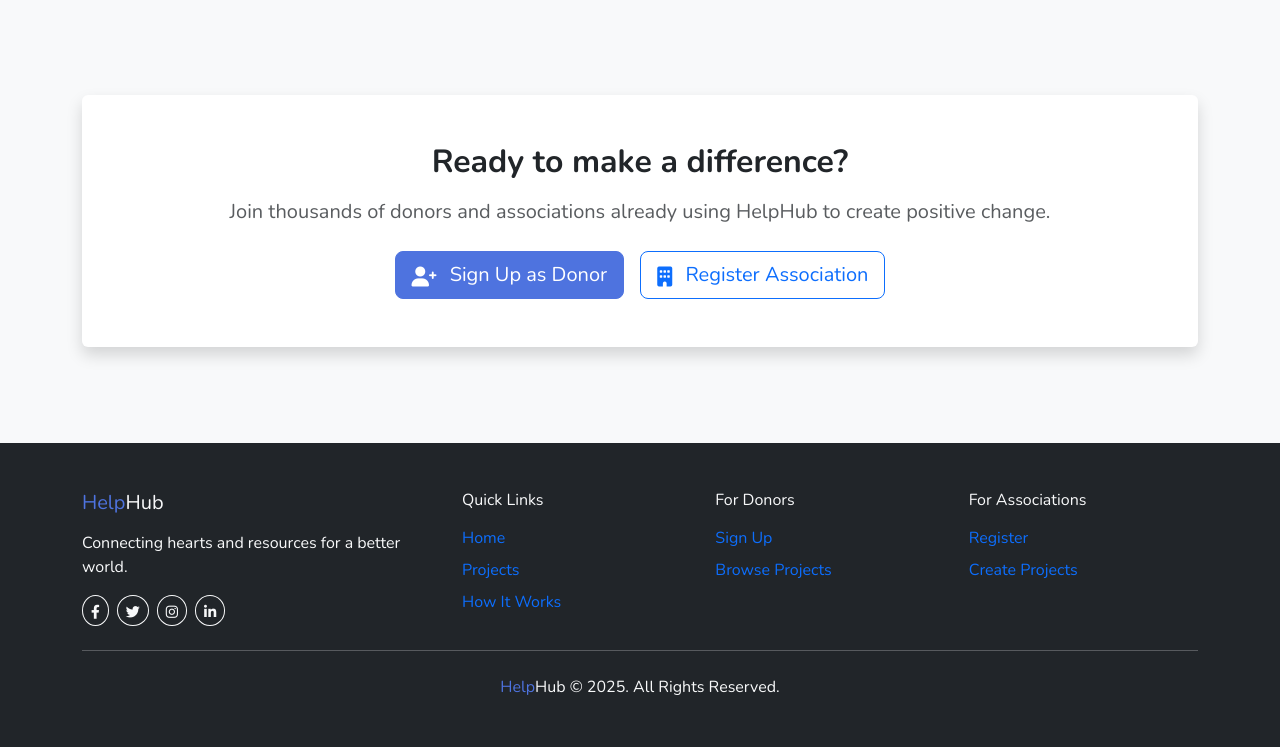
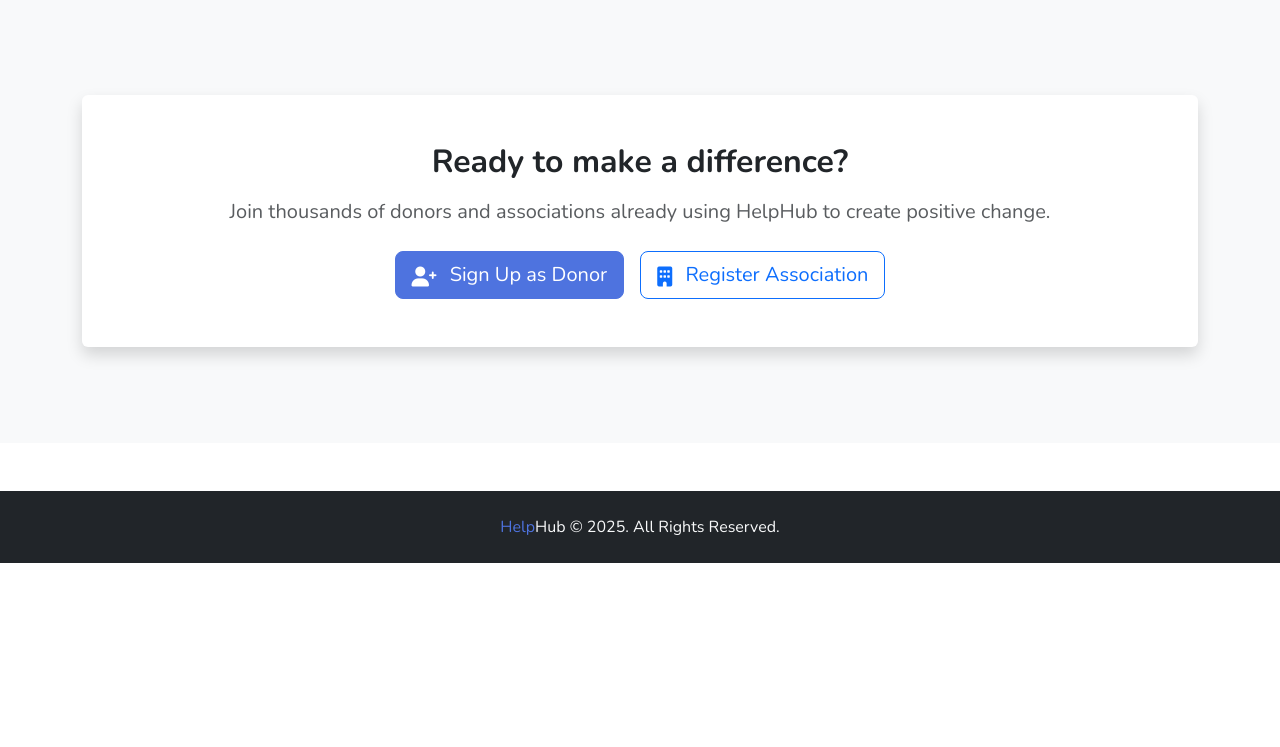
Before and after one commit to eya-bj/helphub_project, a PHP site: page / in a window 1280 px wide. Shown: the part 2509-3256 px from the top of the page. After the commit the page ends 3072 px from the top, so only its background shows below. Run offline with PHP 8.4, Linux system fonts and the light colour scheme; data comes from the database, SQL or seed files in the repository.

Commit message:
ekher version

```diff
--- a/backend/common/delete_account.php
+++ b/backend/common/delete_account.php
@@ -4,7 +4,7 @@ require_once '../db.php'; // Adjust path as needed
 
 // Check if user is logged in and request is POST
 if (!isset($_SESSION['user_id']) || !isset($_SESSION['user_type']) || $_SERVER['REQUEST_METHOD'] !== 'POST') {
-    header("Location: ../../index.html?error=unauthorized");
+    header("Location: ../../index.php?error=unauthorized"); // Updated link
     exit;
 }
 
@@ -71,7 +71,7 @@ try {
 
         // Destroy session and redirect to homepage
         session_destroy();
-        header("Location: ../../index.html?message=account_deleted");
+        header("Location: ../../index.php?message=account_deleted"); // Updated link
         exit;
     } else {
         // Rollback transaction
--- a/contact.html
+++ b/contact.html
@@ -36,7 +36,7 @@
     <!-- Navigation Bar -->
     <nav class="navbar navbar-expand-lg navbar-light bg-white shadow-sm">
         <div class="container">
-            <a class="navbar-brand" href="index.html">
+            <a class="navbar-brand" href="index.php">
                 <span class="text-primary fw-bold">Help</span><span class="text-secondary">Hub</span>
             </a>
         </div>
--- a/dashboard-donor.php
+++ b/dashboard-donor.php
@@ -5,7 +5,7 @@ session_start();
 // Check if user is logged in as donor
 if (!isset($_SESSION['user_id']) || $_SESSION['user_type'] !== 'donor') {
     // Redirect to login page
-    header("Location: index.html?error=unauthorized");
+    header("Location: index.php?error=unauthorized"); // Updated link
     exit;
 }
 
--- a/index.php
+++ b/index.php
@@ -345,57 +345,10 @@ try {
     </section>
 
     <!-- Footer -->
-    <footer class="bg-dark text-light">
-        <div class="container py-5">
-            <div class="row g-4">
-                <div class="col-lg-4">
-                    <h5 class="mb-3"><span class="text-primary">Help</span><span class="text-light">Hub</span></h5>
-                    <p class="mb-3">Connecting hearts and resources for a better world.</p>
-                    <div class="d-flex gap-2">
-                        <a href="#" class="btn btn-sm btn-outline-light rounded-circle">
-                            <i class="fab fa-facebook-f"></i>
-                        </a>
-                        <a href="#" class="btn btn-sm btn-outline-light rounded-circle">
-                            <i class="fab fa-twitter"></i>
-                        </a>
-                        <a href="#" class="btn btn-sm btn-outline-light rounded-circle">
-                            <i class="fab fa-instagram"></i>
-                        </a>
-                        <a href="#" class="btn btn-sm btn-outline-light rounded-circle">
-                            <i class="fab fa-linkedin-in"></i>
-                        </a>
-                    </div>
-                </div>
-                <div class="col-lg-8">
-                    <div class="row">
-                        <div class="col-sm-4">
-                            <h6 class="mb-3">Quick Links</h6>
-                            <ul class="list-unstyled mb-0">
-                                <li class="mb-2"><a href="index.php" class="text-decoration-none">Home</a></li> <!-- Updated link -->
-                                <li class="mb-2"><a href="#projects" class="text-decoration-none">Projects</a></li>
-                                <li class="mb-2"><a href="#how-it-works" class="text-decoration-none">How It Works</a></li>
-                            </ul>
-                        </div>
-                        <div class="col-sm-4">
-                            <h6 class="mb-3">For Donors</h6>
-                            <ul class="list-unstyled mb-0">
-                                <li class="mb-2"><a href="register-donor.html" class="text-decoration-none">Sign Up</a></li>
-                                <li class="mb-2"><a href="#projects" class="text-decoration-none">Browse Projects</a></li>
-                            </ul>
-                        </div>
-                        <div class="col-sm-4">
-                            <h6 class="mb-3">For Associations</h6>
-                            <ul class="list-unstyled mb-0">
-                                <li class="mb-2"><a href="register-association.html" class="text-decoration-none">Register</a></li>
-                                <li class="mb-2"><a href="#" class="text-decoration-none">Create Projects</a></li>
-                            </ul>
-                        </div>
-                    </div>
-                </div>
-            </div>
-            <hr class="my-4 bg-light opacity-25">
+    <footer class="bg-dark text-light py-4 mt-5">
+        <div class="container">
             <div class="text-center">
-                <p class="mb-0"><span class="text-primary">Help</span><span class="text-light">Hub</span> © 2025. All Rights Reserved.</p>
+                <p class="mb-0"><span class="text-primary">Help</span><span class="text-light">Hub</span> © <?php echo date('Y'); ?>. All Rights Reserved.</p>
             </div>
         </div>
     </footer>
--- a/terms-of-use.html
+++ b/terms-of-use.html
@@ -43,7 +43,7 @@
     <!-- Navigation Bar -->
     <nav class="navbar navbar-expand-lg navbar-light bg-white shadow-sm">
         <div class="container">
-            <a class="navbar-brand" href="index.html">
+            <a class="navbar-brand" href="index.php">
                 <span class="text-primary fw-bold">Help</span><span class="text-secondary">Hub</span>
             </a>
         </div>
```
Also changed, not shown: backend/association/add_project.php (+23 -8 lines), register-association.html (+5 -8 lines), register-donor.html (+5 -4 lines), uploads/donors/donor_2_680dfa9a6da4d.jpg (deleted), uploads/donors/donor_2_680e7ae1250c7.jpg (added).
